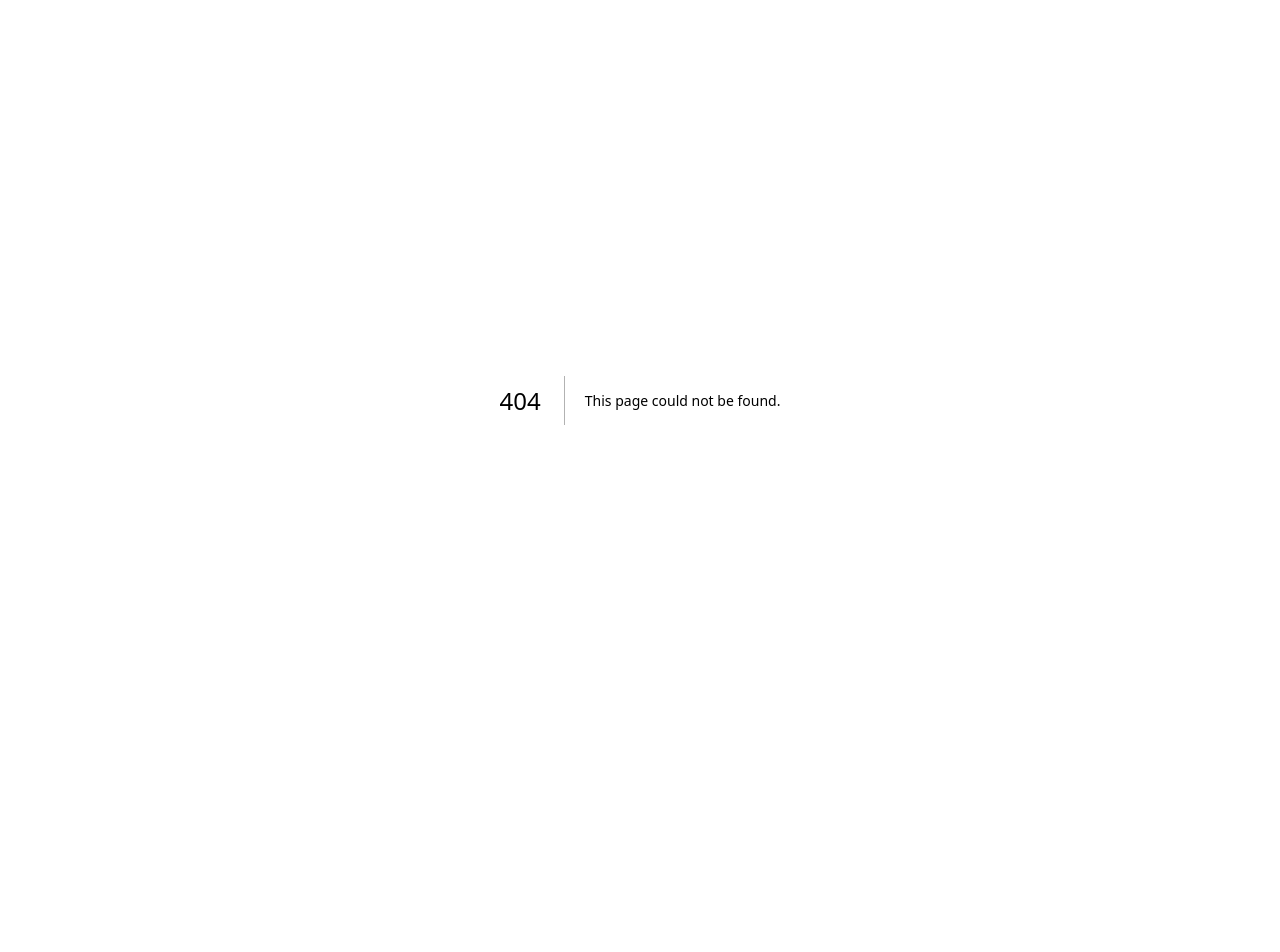
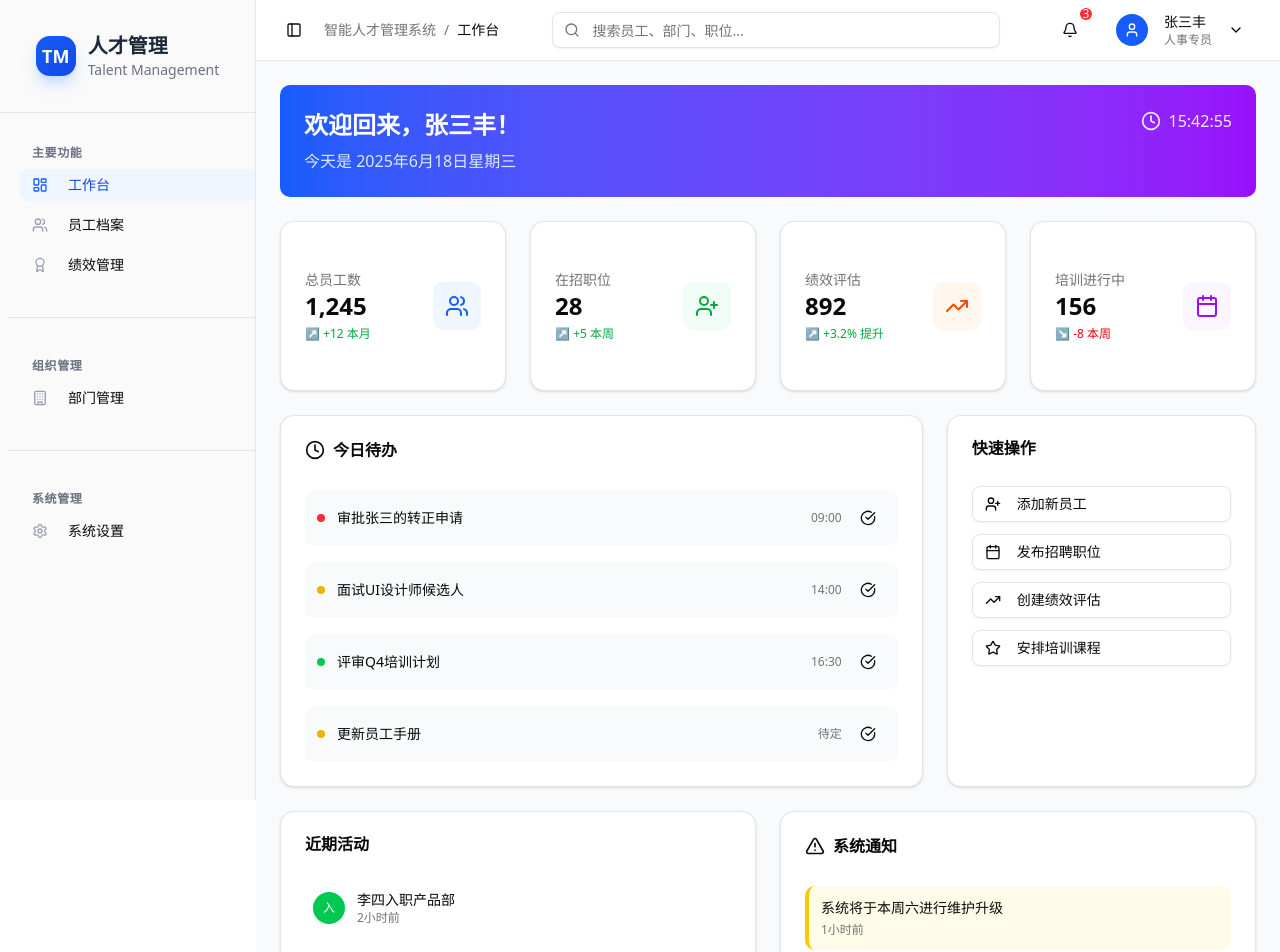
Before and after one commit to luckyabner/tms-web, a Next.js app: page /hr/dashboard in a window 1280 px wide. Before the commit this address had no page. Shown: the top 952 px of the page. Before the commit the page ends 800 px from the top, so only its background shows below. Built offline with nearby package versions, Linux system fonts and the light colour scheme.

Commit message:
fix: 恢复工作台页面

```diff
--- a/@/components/ui/table.jsx
+++ /dev/null
@@ -1,123 +0,0 @@
-"use client"
-
-import * as React from "react"
-
-import { cn } from "@/lib/utils"
-
-function Table({
-  className,
-  ...props
-}) {
-  return (
-    <div data-slot="table-container" className="relative w-full overflow-x-auto">
-      <table
-        data-slot="table"
-        className={cn("w-full caption-bottom text-sm", className)}
-        {...props} />
-    </div>
-  );
-}
-
-function TableHeader({
-  className,
-  ...props
-}) {
-  return (
-    <thead
-      data-slot="table-header"
-      className={cn("[&_tr]:border-b", className)}
-      {...props} />
-  );
-}
-
-function TableBody({
-  className,
-  ...props
-}) {
-  return (
-    <tbody
-      data-slot="table-body"
-      className={cn("[&_tr:last-child]:border-0", className)}
-      {...props} />
-  );
-}
-
-function TableFooter({
-  className,
-  ...props
-}) {
-  return (
-    <tfoot
-      data-slot="table-footer"
-      className={cn("bg-muted/50 border-t font-medium [&>tr]:last:border-b-0", className)}
-      {...props} />
-  );
-}
-
-function TableRow({
-  className,
-  ...props
-}) {
-  return (
-    <tr
-      data-slot="table-row"
-      className={cn(
-        "hover:bg-muted/50 data-[state=selected]:bg-muted border-b transition-colors",
-        className
-      )}
-      {...props} />
-  );
-}
-
-function TableHead({
-  className,
-  ...props
-}) {
-  return (
-    <th
-      data-slot="table-head"
-      className={cn(
-        "text-foreground h-10 px-2 text-left align-middle font-medium whitespace-nowrap [&:has([role=checkbox])]:pr-0 [&>[role=checkbox]]:translate-y-[2px]",
-        className
-      )}
-      {...props} />
-  );
-}
-
-function TableCell({
-  className,
-  ...props
-}) {
-  return (
-    <td
-      data-slot="table-cell"
-      className={cn(
-        "p-2 align-middle whitespace-nowrap [&:has([role=checkbox])]:pr-0 [&>[role=checkbox]]:translate-y-[2px]",
-        className
-      )}
-      {...props} />
-  );
-}
-
-function TableCaption({
-  className,
-  ...props
-}) {
-  return (
-    <caption
-      data-slot="table-caption"
-      className={cn("text-muted-foreground mt-4 text-sm", className)}
-      {...props} />
-  );
-}
-
-export {
-  Table,
-  TableHeader,
-  TableBody,
-  TableFooter,
-  TableHead,
-  TableRow,
-  TableCell,
-  TableCaption,
-}
--- /dev/null
+++ b/src/app/hr/dashboard/page.jsx
@@ -0,0 +1,245 @@
+'use client';
+
+import {
+	Users,
+	UserPlus,
+	TrendingUp,
+	Calendar,
+	Clock,
+	CheckCircle,
+	AlertTriangle,
+	Star,
+} from 'lucide-react';
+import { Card, CardContent, CardHeader, CardTitle } from '@/components/ui/card';
+import { StatCard } from '@/components/ui/stat-card';
+import { Button } from '@/components/ui/button';
+import { RealTimeClock } from '@/components/ui/real-time-clock';
+
+export default function Dashboard() {
+	return (
+		<div className="p-6 space-y-6 bg-gray-50 min-h-screen">
+			{/* 欢迎区域 */}
+			<div className="bg-gradient-to-r from-blue-600 to-purple-600 rounded-lg text-white p-6">
+				<div className="flex justify-between items-start">
+					<div>
+						<h1 className="text-2xl font-bold mb-2">欢迎回来，张三丰！</h1>
+						<p className="text-blue-100">
+							今天是{' '}
+							{new Date().toLocaleDateString('zh-CN', {
+								year: 'numeric',
+								month: 'long',
+								day: 'numeric',
+								weekday: 'long',
+							})}
+						</p>
+					</div>
+					<RealTimeClock />
+				</div>
+			</div>
+
+			{/* 统计卡片 */}
+			<div className="grid grid-cols-1 md:grid-cols-2 lg:grid-cols-4 gap-6">
+				<StatCard
+					title="总员工数"
+					value="1,245"
+					icon={Users}
+					trend="up"
+					trendValue="+12 本月"
+					color="blue"
+				/>
+				<StatCard
+					title="在招职位"
+					value="28"
+					icon={UserPlus}
+					trend="up"
+					trendValue="+5 本周"
+					color="green"
+				/>
+				<StatCard
+					title="绩效评估"
+					value="892"
+					icon={TrendingUp}
+					trend="up"
+					trendValue="+3.2% 提升"
+					color="orange"
+				/>
+				<StatCard
+					title="培训进行中"
+					value="156"
+					icon={Calendar}
+					trend="down"
+					trendValue="-8 本周"
+					color="purple"
+				/>
+			</div>
+
+			<div className="grid grid-cols-1 lg:grid-cols-3 gap-6">
+				{/* 待办事项 */}
+				<Card className="lg:col-span-2">
+					<CardHeader>
+						<CardTitle className="flex items-center gap-2">
+							<Clock className="h-5 w-5" />
+							今日待办
+						</CardTitle>
+					</CardHeader>
+					<CardContent>
+						<div className="space-y-4">
+							{[
+								{ task: '审批张三的转正申请', priority: 'high', time: '09:00' },
+								{ task: '面试UI设计师候选人', priority: 'medium', time: '14:00' },
+								{ task: '评审Q4培训计划', priority: 'low', time: '16:30' },
+								{ task: '更新员工手册', priority: 'medium', time: '待定' },
+							].map((item, index) => (
+								<div
+									key={index}
+									className="flex items-center justify-between p-3 bg-gray-50 rounded-lg"
+								>
+									<div className="flex items-center gap-3">
+										<div
+											className={`w-2 h-2 rounded-full ${
+												item.priority === 'high'
+													? 'bg-red-500'
+													: item.priority === 'medium'
+														? 'bg-yellow-500'
+														: 'bg-green-500'
+											}`}
+										/>
+										<span className="text-sm">{item.task}</span>
+									</div>
+									<div className="flex items-center gap-2">
+										<span className="text-xs text-muted-foreground">{item.time}</span>
+										<Button
+											variant="ghost"
+											size="sm"
+										>
+											<CheckCircle className="h-4 w-4" />
+										</Button>
+									</div>
+								</div>
+							))}
+						</div>
+					</CardContent>
+				</Card>
+
+				{/* 快速操作 */}
+				<Card>
+					<CardHeader>
+						<CardTitle>快速操作</CardTitle>
+					</CardHeader>
+					<CardContent className="space-y-3">
+						<Button
+							className="w-full justify-start"
+							variant="outline"
+						>
+							<UserPlus className="mr-2 h-4 w-4" />
+							添加新员工
+						</Button>
+						<Button
+							className="w-full justify-start"
+							variant="outline"
+						>
+							<Calendar className="mr-2 h-4 w-4" />
+							发布招聘职位
+						</Button>
+						<Button
+							className="w-full justify-start"
+							variant="outline"
+						>
+							<TrendingUp className="mr-2 h-4 w-4" />
+							创建绩效评估
+						</Button>
+						<Button
+							className="w-full justify-start"
+							variant="outline"
+						>
+							<Star className="mr-2 h-4 w-4" />
+							安排培训课程
+						</Button>
+					</CardContent>
+				</Card>
+			</div>
+
+			<div className="grid grid-cols-1 lg:grid-cols-2 gap-6">
+				{/* 近期活动 */}
+				<Card>
+					<CardHeader>
+						<CardTitle>近期活动</CardTitle>
+					</CardHeader>
+					<CardContent>
+						<div className="space-y-4">
+							{[
+								{ action: '李四入职产品部', time: '2小时前', type: 'join' },
+								{ action: '王五完成Java培训', time: '4小时前', type: 'training' },
+								{ action: '市场部招聘1名运营专员', time: '1天前', type: 'recruitment' },
+								{ action: '赵六获得优秀员工奖', time: '2天前', type: 'award' },
+							].map((activity, index) => (
+								<div
+									key={index}
+									className="flex items-center gap-3 p-2"
+								>
+									<div
+										className={`w-8 h-8 rounded-full flex items-center justify-center text-white text-xs ${
+											activity.type === 'join'
+												? 'bg-green-500'
+												: activity.type === 'training'
+													? 'bg-blue-500'
+													: activity.type === 'recruitment'
+														? 'bg-orange-500'
+														: 'bg-purple-500'
+										}`}
+									>
+										{activity.type === 'join'
+											? '入'
+											: activity.type === 'training'
+												? '培'
+												: activity.type === 'recruitment'
+													? '招'
+													: '奖'}
+									</div>
+									<div className="flex-1">
+										<p className="text-sm">{activity.action}</p>
+										<p className="text-xs text-muted-foreground">{activity.time}</p>
+									</div>
+								</div>
+							))}
+						</div>
+					</CardContent>
+				</Card>
+
+				{/* 系统通知 */}
+				<Card>
+					<CardHeader>
+						<CardTitle className="flex items-center gap-2">
+							<AlertTriangle className="h-5 w-5" />
+							系统通知
+						</CardTitle>
+					</CardHeader>
+					<CardContent>
+						<div className="space-y-4">
+							{[
+								{ message: '系统将于本周六进行维护升级', type: 'warning', time: '1小时前' },
+								{ message: '新版员工手册已发布', type: 'info', time: '3小时前' },
+								{ message: '月度绩效评估即将开始', type: 'info', time: '1天前' },
+								{ message: '培训系统更新完成', type: 'success', time: '2天前' },
+							].map((notification, index) => (
+								<div
+									key={index}
+									className={`p-3 rounded-lg border-l-4 ${
+										notification.type === 'warning'
+											? 'bg-yellow-50 border-yellow-400'
+											: notification.type === 'info'
+												? 'bg-blue-50 border-blue-400'
+												: 'bg-green-50 border-green-400'
+									}`}
+								>
+									<p className="text-sm">{notification.message}</p>
+									<p className="text-xs text-muted-foreground mt-1">{notification.time}</p>
+								</div>
+							))}
+						</div>
+					</CardContent>
+				</Card>
+			</div>
+		</div>
+	);
+}
```
